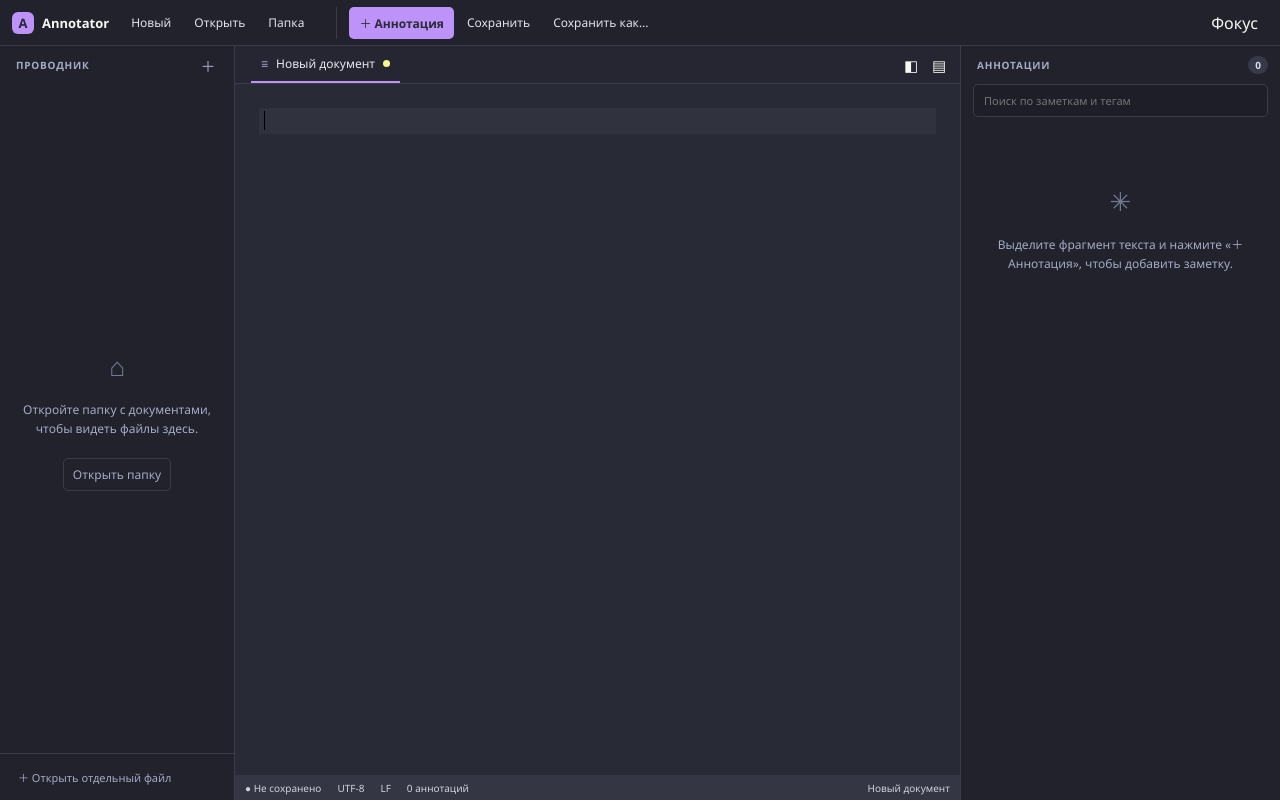
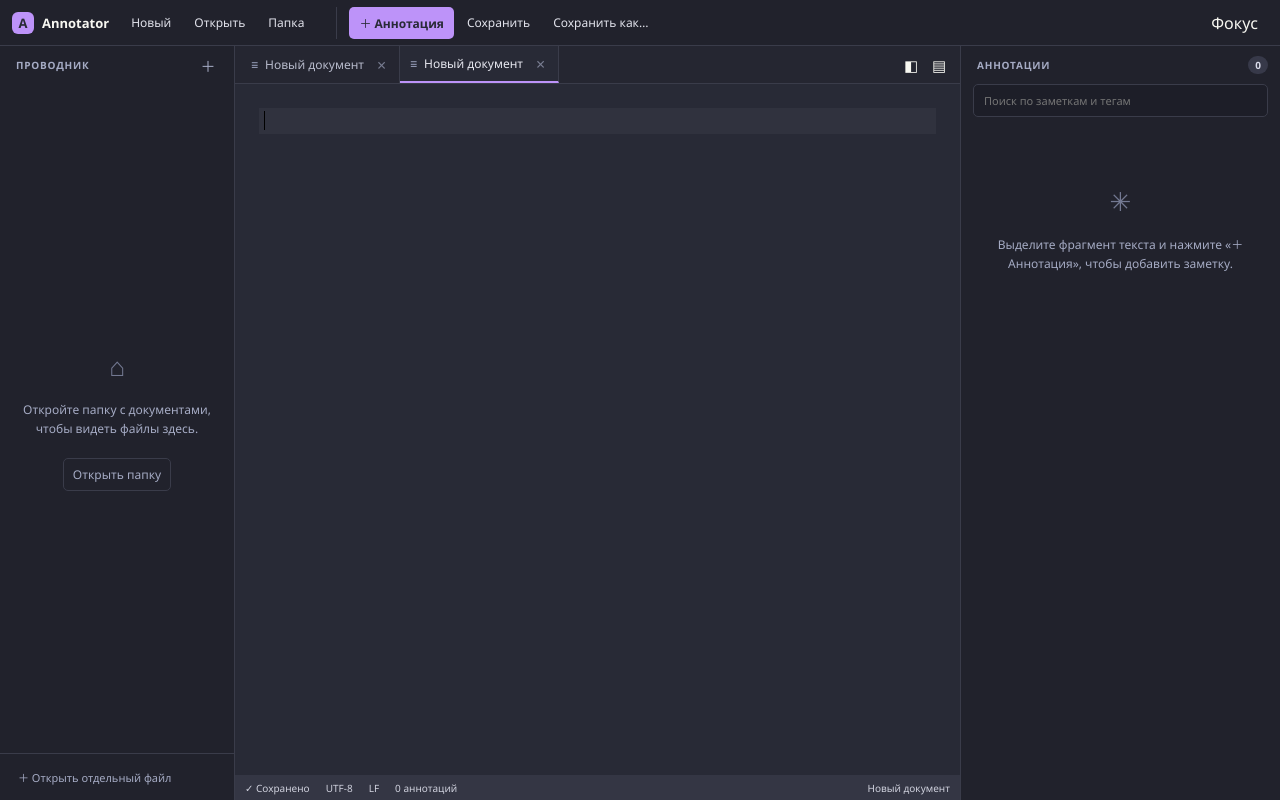
Before and after one commit to mobius-x/annotation-app, a Svelte app in the folder app/: page / in a window 1280 px wide. Both pictures are taken after a click on the button "Новый". Built offline with nearby package versions, Linux system fonts and the light colour scheme.

Commit message:
Add multi-document tabs
Co-authored-by: Copilot <223556219+Copilot@users.noreply.github.com>

```diff
--- a/app/src/renderer/App.svelte
+++ b/app/src/renderer/App.svelte
@@ -12,8 +12,31 @@
   import { annotationField, annotationHistory, focusDecorations, focusViewField, setAnnotationRanges, setFocusView } from './editor/annotation-field'
   import { createAnnotatedDocument, parseAnnotatedDocument, restoreAnnotations } from './format/json-format'
 
+  interface DocumentTab {
+    id: string
+    path: string | null
+    annotationPath: string | null
+    text: string
+    encoding: string
+    eol: '\n' | '\r\n' | '\r'
+    hasBom: boolean
+    annotations: Annotation[]
+    selectedId: string | null
+    dirty: boolean
+    status: string
+    focusMode: boolean
+    lastSavedDocument?: AnnotatedDocument
+    revision: number
+    recoveryDigest: string
+    selection: { anchor: number; head: number }
+  }
+
   let editorHost: HTMLDivElement
   let editor = $state<EditorView>()
+  let tabs = $state<DocumentTab[]>([])
+  let activeTabId = $state('')
+  let closeTabId = $state<string | null>(null)
+  let savingTabId: string | null = null
   let filePath = $state<string | null>(null)
   let annotationPath = $state<string | null>(null)
   let text = $state('')
@@ -52,6 +75,7 @@
     { id: 'important', label: 'Важно' },
   ]
   const markdownParser = new MarkdownIt({ html: false, linkify: true, breaks: true })
+  const activeTab = $derived(tabs.find((tab) => tab.id === activeTabId))
 
   const visibleAnnotations = $derived(
     [...annotations]
@@ -87,6 +111,120 @@
   function markDirty(): void {
     revision += 1
     dirty = true
+    captureActiveTab()
+  }
+
+  function captureActiveTab(): void {
+    if (!activeTabId) return
+    const selection = editor?.state.selection.main ?? { anchor: 0, head: 0 }
+    const snapshot: DocumentTab = {
+      id: activeTabId,
+      path: filePath,
+      annotationPath,
+      text,
+      encoding,
+      eol,
+      hasBom,
+      annotations,
+      selectedId,
+      dirty,
+      status,
+      focusMode,
+      lastSavedDocument,
+      revision,
+      recoveryDigest: lastRecoveryDigest,
+      selection: { anchor: selection.anchor, head: selection.head },
+    }
+    tabs = tabs.map((tab) => tab.id === activeTabId ? snapshot : tab)
+  }
+
+  function createCurrentTab(id = `untitled:${crypto.randomUUID()}`): DocumentTab {
+    const selection = editor?.state.selection.main ?? { anchor: 0, head: 0 }
+    return {
+      id,
+      path: filePath,
+      annotationPath,
+      text,
+      encoding,
+      eol,
+      hasBom,
+      annotations,
+      selectedId,
+      dirty,
+      status,
+      focusMode,
+      lastSavedDocument,
+      revision,
+      recoveryDigest: lastRecoveryDigest,
+      selection: { anchor: selection.anchor, head: selection.head },
+    }
+  }
+
+  function activateTab(id: string): void {
+    if (id === activeTabId) return
+    if (savingTabId) {
+      status = 'Дождитесь завершения сохранения текущей вкладки.'
+      return
+    }
+    captureActiveTab()
+    const tab = tabs.find((item) => item.id === id)
+    if (!tab) return
+    activeTabId = id
+    filePath = tab.path
+    annotationPath = tab.annotationPath
+    text = tab.text
+    encoding = tab.encoding
+    eol = tab.eol
+    hasBom = tab.hasBom
+    annotations = tab.annotations
+    selectedId = tab.selectedId
+    dirty = tab.dirty
+    status = tab.status
+    lastSavedDocument = tab.lastSavedDocument
+    revision = tab.revision
+    lastRecoveryDigest = tab.recoveryDigest
+    pendingSelection = { from: 0, to: 0 }
+    noteDraft = ''
+    suppressEditorUpdate = true
+    editor?.dispatch({
+      changes: { from: 0, to: editor.state.doc.length, insert: text },
+      effects: [
+        setAnnotationRanges.of(annotations),
+        setFocusView.of(tab.focusMode),
+        focusCompartment.reconfigure(tab.focusMode
+          ? [
+              EditorState.readOnly.of(true),
+              EditorState.transactionFilter.of((transaction) => transaction.docChanged ? [] : transaction),
+            ]
+          : []),
+    ],
+      selection: {
+        anchor: Math.min(tab.selection.anchor, text.length),
+        head: Math.min(tab.selection.head, text.length),
+      },
+    })
+    focusMode = tab.focusMode
+    suppressEditorUpdate = false
+    editor?.focus()
+  }
+
+  function switchToDocument(file: OpenedFile): void {
+    const existing = tabs.find((tab) => tab.path === file.path && tab.annotationPath === (file.annotationPath ?? null))
+    if (existing) {
+      activateTab(existing.id)
+      return
+    }
+    captureActiveTab()
+    normalizeSource(file)
+    const id = file.annotationPath ? `${file.path}|${file.annotationPath}` : `file:${file.path}`
+    const previous = tabs.find((tab) => tab.id === id)
+    if (previous) {
+      tabs = tabs.map((tab) => tab.id === id ? createCurrentTab(id) : tab)
+    } else {
+      tabs = [...tabs, createCurrentTab(id)]
+    }
+    activeTabId = id
+    captureActiveTab()
   }
 
   function setFocusMode(enabled: boolean): void {
@@ -102,10 +240,18 @@
           : []),
       ],
     })
+    captureActiveTab()
   }
 
   function normalizeSource(file: OpenedFile): void {
     revision += 1
+    focusMode = false
+    editor?.dispatch({
+      effects: [
+        setFocusView.of(false),
+        focusCompartment.reconfigure([]),
+      ],
+    })
     filePath = file.path
     annotationPath = file.annotationPath ?? null
     text = file.text
@@ -146,9 +292,7 @@
         ? await invoke<OpenedFile>('fs:read', { path })
         : await invoke<OpenedFile | null>('dialog:openFile')
       if (!result) return
-      if (dirty && !window.confirm('Текущие изменения не сохранены. Открыть другой файл и отбросить их?')) return
-      if (dirty) await invoke('recovery:delete', { path: filePath })
-      normalizeSource(result)
+      switchToDocument(result)
     } catch (error) {
       status = `Не удалось открыть файл: ${error instanceof Error ? error.message : String(error)}`
     }
@@ -185,29 +329,86 @@
   }
 
   async function newFile(): Promise<void> {
-    if (dirty && !window.confirm('Текущие изменения не сохранены. Создать документ и отбросить их?')) return
-    if (dirty) {
-      try {
-        await invoke('recovery:delete', { path: filePath })
-      } catch (error) {
-        status = `Не удалось удалить снимок восстановления: ${error instanceof Error ? error.message : String(error)}`
-        return
-      }
-    }
+    captureActiveTab()
+    focusMode = false
+    editor?.dispatch({
+      effects: [
+        setFocusView.of(false),
+        focusCompartment.reconfigure([]),
+      ],
+    })
     filePath = null
     annotationPath = null
     text = ''
+    encoding = 'utf-8'
+    eol = '\n'
+    hasBom = false
     annotations = []
     lastSavedDocument = undefined
     revision += 1
     dirty = false
     selectedId = null
     if (editor) {
+      suppressEditorUpdate = true
       editor.dispatch({ changes: { from: 0, to: editor.state.doc.length, insert: '' } })
       syncRanges()
+      suppressEditorUpdate = false
       editor.focus()
     }
     status = 'Новый документ'
+    const tab = createCurrentTab()
+    tabs = [...tabs, tab]
+    activeTabId = tab.id
+  }
+
+  function removeTab(id: string): void {
+    const index = tabs.findIndex((tab) => tab.id === id)
+    if (index < 0) return
+    const wasActive = id === activeTabId
+    const remaining = tabs.filter((tab) => tab.id !== id)
+    if (!remaining.length) {
+      tabs = []
+      activeTabId = ''
+      void newFile()
+      return
+    }
+    tabs = remaining
+    if (wasActive) activateTab(remaining[Math.min(index, remaining.length - 1)]!.id)
+    captureActiveTab()
+  }
+
+  function requestCloseTab(id = activeTabId): void {
+    if (savingTabId) return
+    const tab = tabs.find((item) => item.id === id)
+    if (!tab) return
+    if (tab.dirty) {
+      closeTabId = id
+      return
+    }
+    removeTab(id)
+  }
+
+  async function closeTabChoice(choice: 'save' | 'discard' | 'cancel'): Promise<void> {
+    const id = closeTabId
+    closeTabId = null
+    if (!id || choice === 'cancel') return
+    if (choice === 'save') {
+      if (activeTabId !== id) activateTab(id)
+      await save()
+      captureActiveTab()
+      if (dirty) return
+    } else {
+      const tab = tabs.find((item) => item.id === id)
+      if (tab) {
+        try {
+          await invoke('recovery:delete', { path: tab.path })
+        } catch (error) {
+          status = `Не удалось удалить снимок восстановления: ${error instanceof Error ? error.message : String(error)}`
+          return
+        }
+      }
+    }
+    removeTab(id)
   }
 
   async function documentForSave(): Promise<AnnotatedDocument | null> {
@@ -220,7 +421,9 @@
   }
 
   async function save(saveAs = false): Promise<void> {
+    if (savingTabId) return
     if (!dirty && !saveAs) return
+    savingTabId = activeTabId
     try {
       const savedFromPath = filePath
       const savedRevision = revision
@@ -246,8 +449,11 @@
         if (savedFromPath !== filePath) await invoke('recovery:delete', { path: filePath })
       }
       if (folder) files = await invoke<FileEntry[]>('fs:list', { path: folder })
+      captureActiveTab()
     } catch (error) {
       status = `Ошибка сохранения: ${error instanceof Error ? error.message : String(error)}`
+    } finally {
+      savingTabId = null
     }
   }
 
@@ -339,7 +545,16 @@
     const code = event.code
     const mod = event.ctrlKey && !event.altKey && !event.metaKey
     const typing = (event.target instanceof HTMLTextAreaElement || event.target instanceof HTMLInputElement)
-    if (mod && code === 'KeyS') {
+    if (mod && code === 'KeyW') {
+      event.preventDefault()
+      requestCloseTab()
+    } else if (mod && code === 'Tab') {
+      event.preventDefault()
+      const index = tabs.findIndex((tab) => tab.id === activeTabId)
+      const offset = event.shiftKey ? -1 : 1
+      const next = tabs[(index + offset + tabs.length) % tabs.length]
+      if (next) activateTab(next.id)
+    } else if (mod && code === 'KeyS') {
       event.preventDefault()
       void save(event.shiftKey)
     } else if (mod && code === 'KeyN') {
@@ -489,6 +704,9 @@
       state: EditorState.create({ doc: text, extensions }),
       parent: editorHost,
     })
+    const firstTab = createCurrentTab('untitled:initial')
+    tabs = [firstTab]
+    activeTabId = firstTab.id
     void checkRecovery()
     window.addEventListener('keydown', handleKeydown)
     const unsubscribeOpen = window.annotator.onOpenFile(normalizeSource)
@@ -572,7 +790,26 @@
 
     <main class="editor-column">
       <div class="document-tabs">
-        <div class="document-tab"><span class="file-glyph">≡</span>{filePath?.split(/[\\/]/).at(-1) ?? 'Новый документ'}{#if dirty}<span class="dirty-dot"></span>{/if}</div>
+        <div class="tab-strip" role="tablist" aria-label="Документы">
+          {#each tabs as tab (tab.id)}
+            <div
+              class:active-tab={tab.id === activeTabId}
+              class="document-tab"
+              role="tab"
+              aria-selected={tab.id === activeTabId}
+              title={tab.path ?? 'Новый документ'}
+              tabindex={tab.id === activeTabId ? 0 : -1}
+              onclick={() => activateTab(tab.id)}
+              onkeydown={(event) => { if (event.key === 'Enter' || event.key === ' ') { event.preventDefault(); activateTab(tab.id) } }}
+              onmousedown={(event) => { if (event.button === 1) { event.preventDefault(); requestCloseTab(tab.id) } }}
+            >
+              {#if tab.annotations.length}<span class="file-glyph" title="Есть аннотации">✳</span>{:else}<span class="file-glyph">≡</span>{/if}
+              <span class="tab-label">{tab.path?.split(/[\\/]/).at(-1) ?? 'Новый документ'}</span>
+              {#if tab.dirty}<span class="dirty-dot" title="Не сохранено"></span>{/if}
+              <button class="tab-close" title="Закрыть вкладку (Ctrl+W)" aria-label="Закрыть {tab.path?.split(/[\\/]/).at(-1) ?? 'Новый документ'}" onclick={(event) => { event.stopPropagation(); requestCloseTab(tab.id) }}>×</button>
+            </div>
+          {/each}
+        </div>
         <span class="tab-spacer"></span>
         <button class="icon-button" title="Переключить проводник" onclick={() => showExplorer = !showExplorer}>◧</button>
         <button class="icon-button" title="Переключить аннотации" onclick={() => showAnnotations = !showAnnotations}>▤</button>
@@ -632,6 +869,21 @@
   </div>
 </div>
 
+{#if closeTabId}
+  {@const closingTab = tabs.find((tab) => tab.id === closeTabId)}
+  <div class="modal-backdrop">
+    <dialog open class="close-dialog" aria-labelledby="close-dialog-title">
+      <h2 id="close-dialog-title">Сохранить изменения?</h2>
+      <p>Документ «{closingTab?.path?.split(/[\\/]/).at(-1) ?? 'Новый документ'}» содержит несохранённые изменения.</p>
+      <div class="close-dialog-actions">
+        <button class="accent-button" onclick={() => void closeTabChoice('save')}>Сохранить</button>
+        <button onclick={() => void closeTabChoice('discard')}>Не сохранять</button>
+        <button onclick={() => void closeTabChoice('cancel')}>Отмена</button>
+      </div>
+    </dialog>
+  </div>
+{/if}
+
 {#snippet TreeEntry(entry: FileEntry, depth: number, expanded: Set<string>, children: Record<string, FileEntry[]>, toggleDirectory: (entry: FileEntry) => void, openFile: (path: string) => void)}
   <div class={`tree-row depth-${Math.min(depth, 6)}`} role="treeitem" aria-selected="false" aria-expanded={entry.kind === 'directory' ? expanded.has(entry.path) : undefined} tabindex="0" onclick={() => entry.kind === 'directory' ? toggleDirectory(entry) : openFile(entry.path)} onkeydown={(event) => { if (event.key === 'Enter' || event.key === ' ') { event.preventDefault(); entry.kind === 'directory' ? toggleDirectory(entry) : openFile(entry.path) } }}>
     <span class="tree-chevron">{entry.kind === 'directory' ? expanded.has(entry.path) ? '▾' : '▸' : ''}</span>
--- a/app/src/renderer/styles.css
+++ b/app/src/renderer/styles.css
@@ -99,8 +99,14 @@ input, textarea, select {
 .explorer-footer button { width: 100%; color: var(--fg-muted); font-size: 11px; text-align: left; }
 
 .editor-column { min-width: 360px; flex: 1; display: flex; flex-direction: column; background: var(--editor-bg); }
-.document-tabs { height: 38px; flex: 0 0 38px; display: flex; align-items: center; padding: 0 7px 0 16px; background: #252631; border-bottom: 1px solid var(--border); }
-.document-tab { height: 100%; display: flex; align-items: center; gap: 8px; padding: 0 10px; border-bottom: 2px solid var(--accent); color: #e6e7ef; font-size: 12px; }
+.document-tabs { height: 38px; flex: 0 0 38px; display: flex; align-items: center; padding: 0 7px 0 6px; background: #252631; border-bottom: 1px solid var(--border); }
+.tab-strip { min-width: 0; height: 100%; display: flex; overflow-x: auto; }
+.document-tab { height: 100%; max-width: 220px; min-width: 120px; display: flex; align-items: center; gap: 7px; padding: 0 7px 0 10px; border-right: 1px solid var(--border); color: #b8bbcc; font-size: 12px; cursor: pointer; }
+.document-tab.active-tab { color: #e6e7ef; border-bottom: 2px solid var(--accent); background: #282a36; }
+.tab-label { min-width: 0; overflow: hidden; text-overflow: ellipsis; white-space: nowrap; }
+.tab-close { width: 21px; height: 21px; flex: 0 0 21px; padding: 0; color: var(--fg-muted); line-height: 1; font-size: 16px; opacity: .65; }
+.document-tab:hover .tab-close, .tab-close:focus-visible { opacity: 1; }
+.tab-strip + .tab-spacer { min-width: 6px; }
 .file-glyph { color: #aab2d0; }
 .dirty-dot { width: 7px; height: 7px; border-radius: 50%; background: #f1fa8c; }
 .editor-surface { flex: 1; min-height: 0; overflow: auto; }
@@ -158,6 +164,11 @@ input, textarea, select {
 .composer-actions { display: flex; justify-content: flex-end; gap: 6px; }
 .composer-actions button { font-size: 11px; }
 .focus-mode .editor-column { min-width: 100%; }
+.modal-backdrop { position: fixed; inset: 0; z-index: 10; display: grid; place-items: center; padding: 20px; background: #101116bb; }
+.close-dialog { position: static; max-width: none; max-height: none; width: min(420px, 100%); margin: 0; padding: 20px; border: 1px solid var(--border); border-radius: 9px; color: inherit; background: var(--ui-bg); box-shadow: 0 16px 60px #0008; }
+.close-dialog h2 { margin: 0 0 10px; font-size: 16px; }
+.close-dialog p { color: var(--fg-muted); font-size: 13px; line-height: 1.5; }
+.close-dialog-actions { display: flex; justify-content: flex-end; flex-wrap: wrap; gap: 7px; margin-top: 18px; }
 
 @media (max-width: 1100px) {
   .explorer { width: 200px; flex-basis: 200px; }
```
Also changed, not shown: 1 other file (tests, documents, lock files or other folders).
